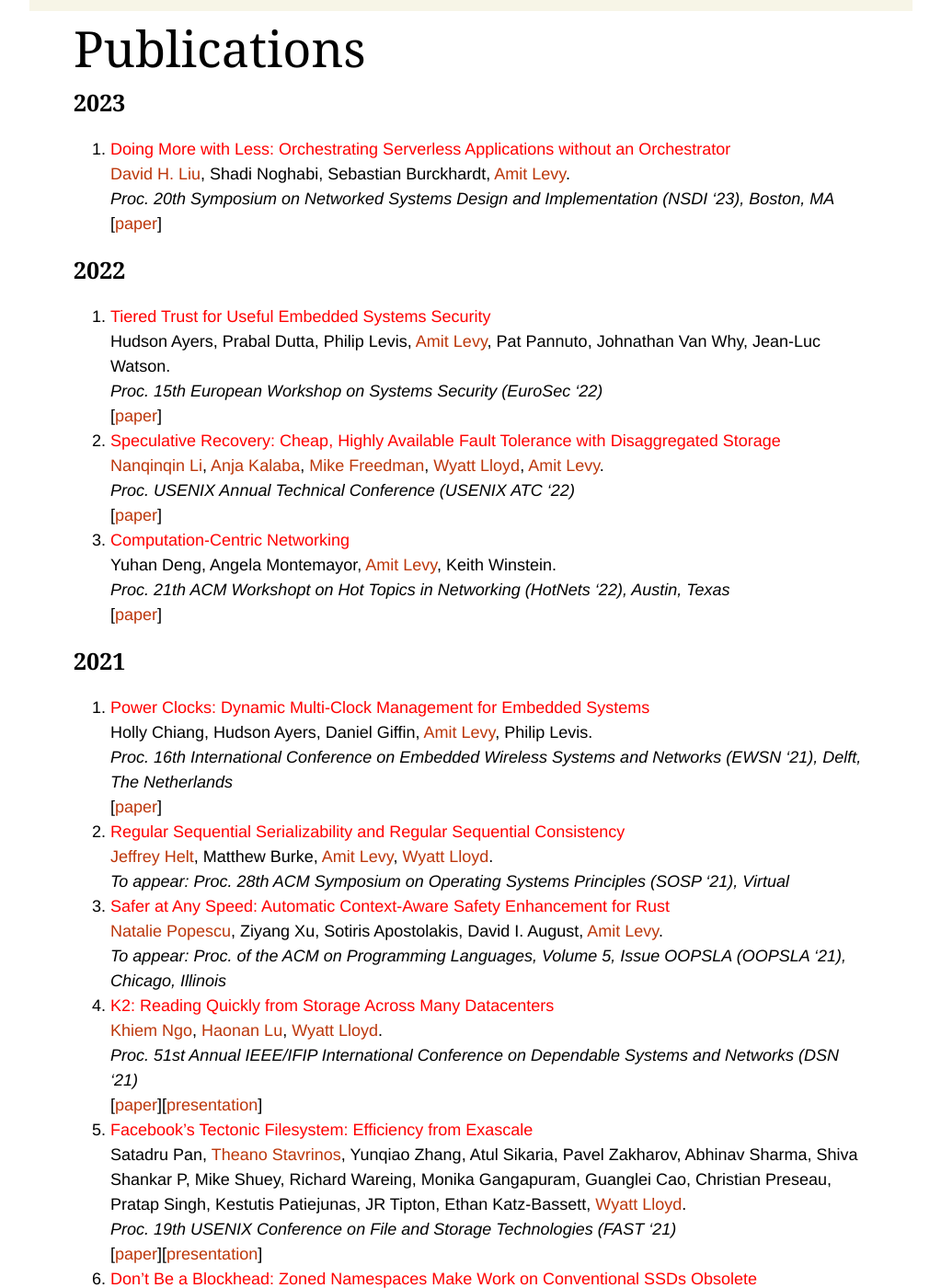
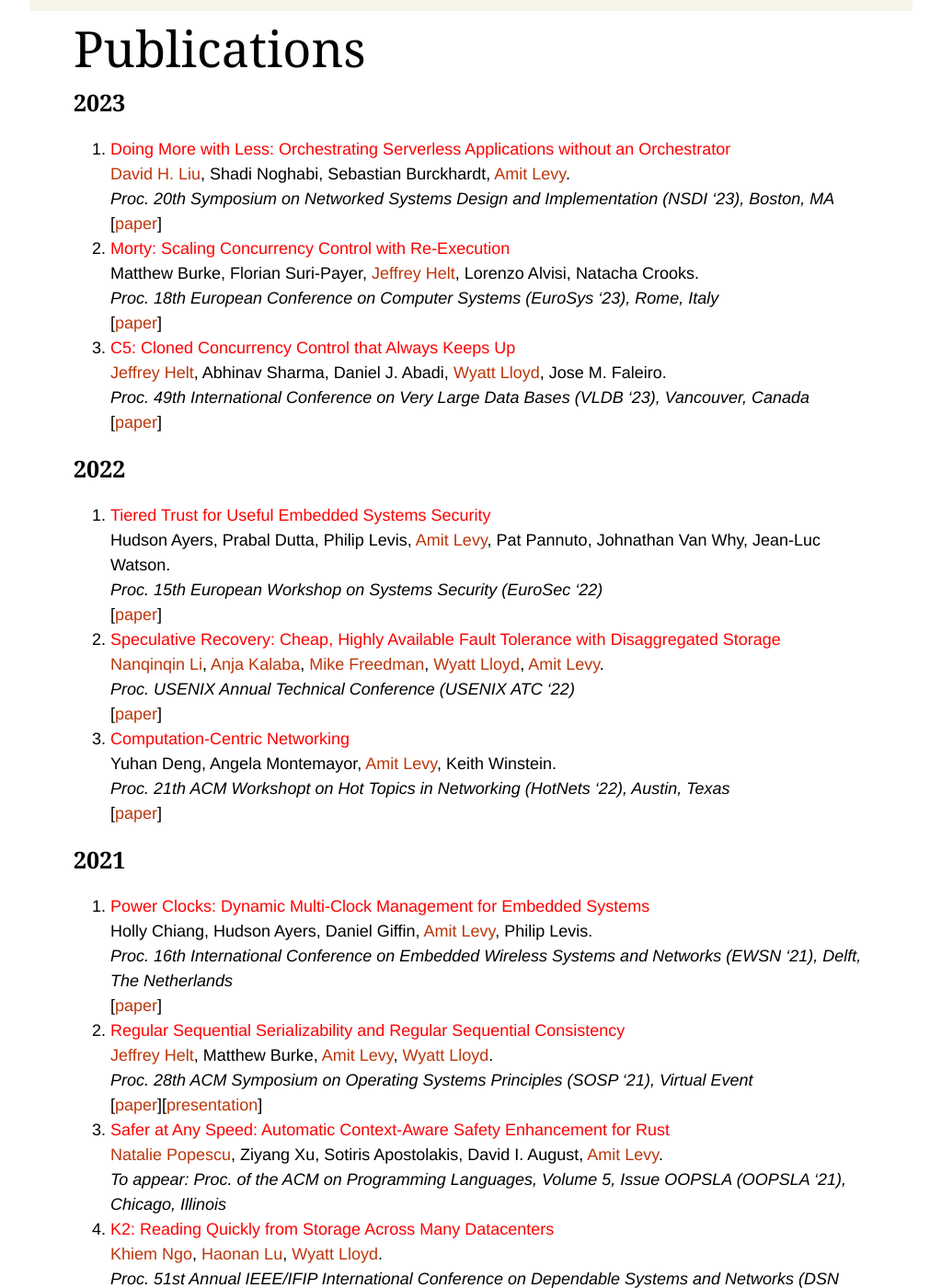
Before and after one commit to princeton-sns/www, a Jekyll site: the page built from publications.md, in a window 1280 px wide and 1400 px high, scrolled down 386 px. Shown: the whole window at 92% size, without its empty margins (128-1151 px from the left). Built offline with Jekyll 4.4.1, drawn with Linux system fonts in a browser that asks for light colours; some web fonts are replaced.

Commit message:
Add Jeff papers. (#23)

```diff
--- a/_data/publications.yml
+++ b/_data/publications.yml
@@ -1,3 +1,25 @@
+- title: "C5: Cloned Concurrency Control that Always Keeps Up"
+  people:
+    - jhelt
+    - Abhinav Sharma
+    - Daniel J. Abadi
+    - wlloyd
+    - Jose M. Faleiro
+  venue: "Proc. 49th International Conference on Very Large Data Bases (VLDB '23), Vancouver, Canada"
+  year: 2023
+  paper: /assets/papers/2023-vldb-helt.pdf
+
+- title: "Morty: Scaling Concurrency Control with Re-Execution"
+  people:
+    - Matthew Burke
+    - Florian Suri-Payer
+    - jhelt
+    - Lorenzo Alvisi
+    - Natacha Crooks
+  venue: "Proc. 18th European Conference on Computer Systems (EuroSys '23), Rome, Italy"
+  year: 2023
+  paper: /assets/papers/2023-eurosys-burke.pdf
+
 - title: "Doing More with Less: Orchestrating Serverless Applications without an Orchestrator"
   people:
     - hl7
@@ -100,8 +122,10 @@
     - Matthew Burke
     - aalevy
     - wlloyd
-  venue: "To appear: Proc. 28th ACM Symposium on Operating Systems Principles (SOSP '21), Virtual"
+  venue: "Proc. 28th ACM Symposium on Operating Systems Principles (SOSP '21), Virtual Event"
   year: 2021
+  paper: /assets/papers/2021-sosp-helt.pdf
+  presentation: /assets/slides/2021-sosp-helt.pptx
 
 - title: "Power Clocks: Dynamic Multi-Clock Management for Embedded Systems"
   people:
```
Also changed, not shown: 4 other files.
